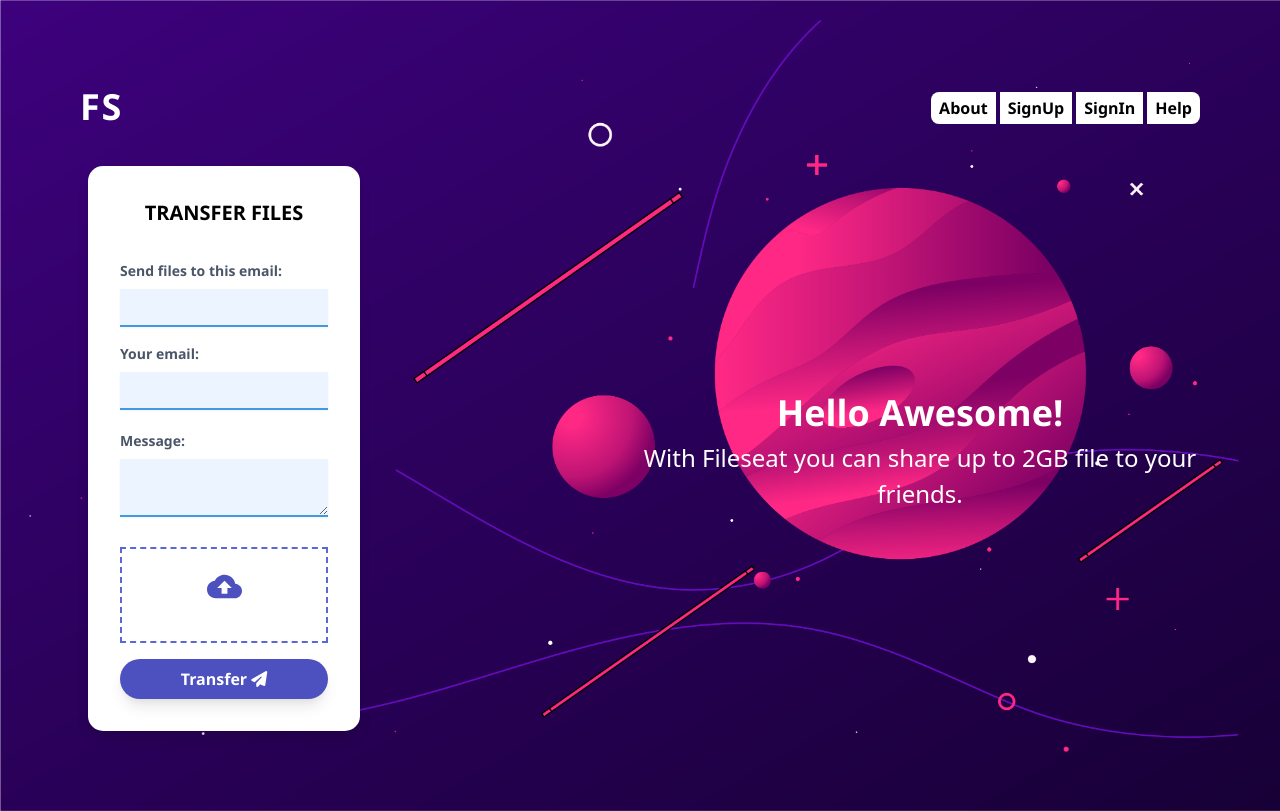
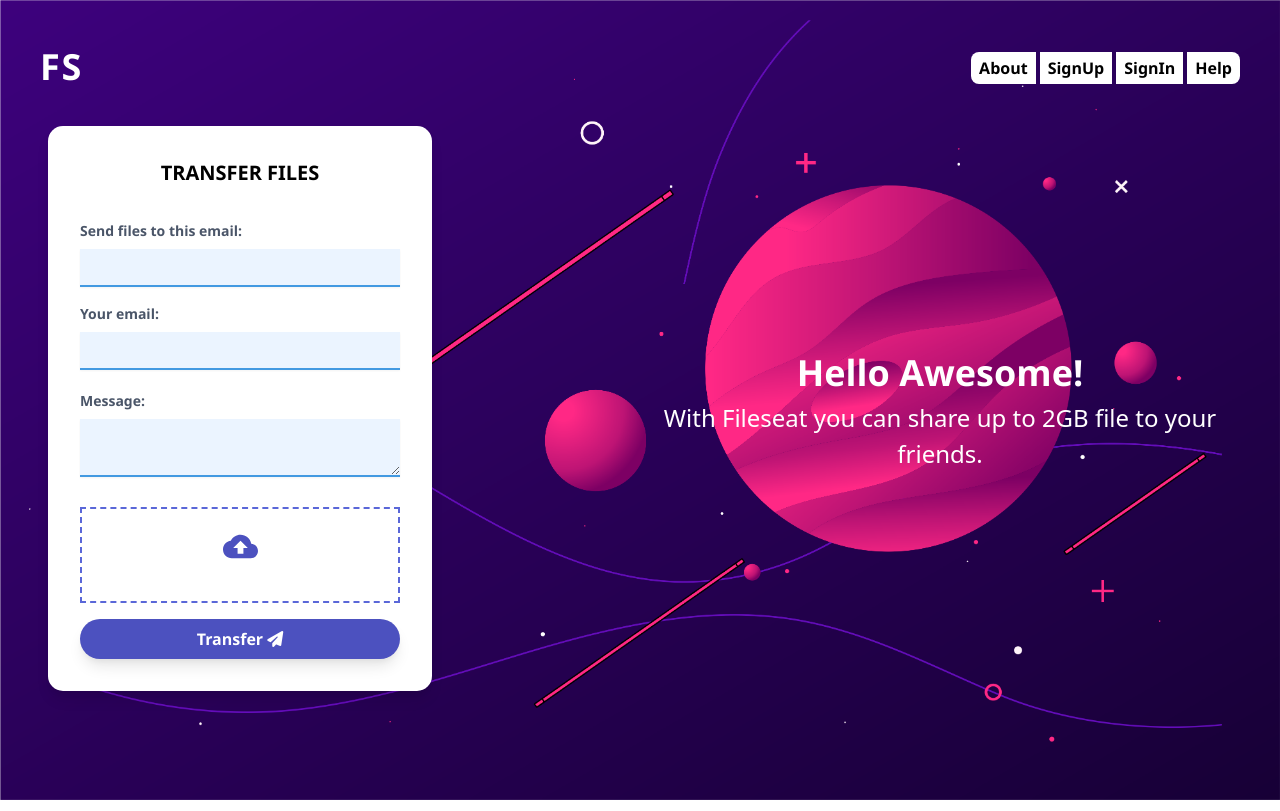
Before and after one commit to boyepanthera/fileseat, a React (Create React App) app: page / in a window 1280 px wide. Built offline with nearby package versions, Linux system fonts and the light colour scheme; a web font is replaced by a local one.

Commit message:
pg padding

```diff
--- a/src/components/Fileseat.js
+++ b/src/components/Fileseat.js
@@ -82,7 +82,7 @@
           content="Sometimes we want to share those files that are way above 50mb then our mail service tell us that is not possible to attach, attachment and mails? Fileseat can handle it all for you."
         />
       </Helmet>
-      <div className="h-full min-h-screen p-8 sm:p-20" style={LoginStyles.background}>
+      <div className="h-full min-h-screen p-8 sm:p-10" style={LoginStyles.background}>
         <Navbar />
         <div className="w-full sm:flex sm:justify-between">
           <div className="w-full sm:flex-col">
@@ -123,7 +123,7 @@
                         isSubmitting,
                         setFieldValue,
                       }) => (
-                        <Form className="rounded-larger bg-white w-full mx-auto sm:mx-0 sm:w-1/2 sm:max-w-sm  shadow-lg rounded p-8">
+                        <Form className="rounded-larger bg-white w-full mx-auto sm:mx-0 sm:w-4/5 sm:max-w-sm  shadow-lg rounded p-8">
                           <div>
                             <h3 className="text-center text-xl font-bold tracking-normal">
                               TRANSFER FILES
```
